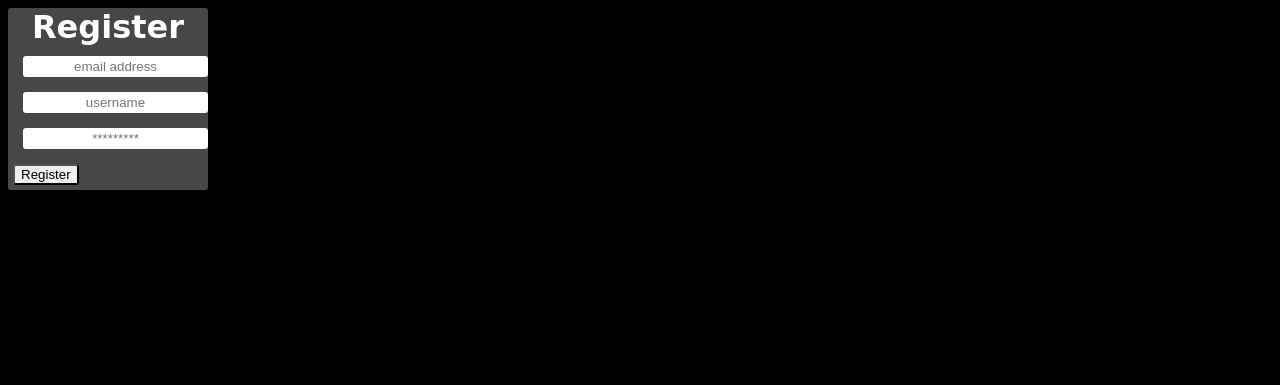
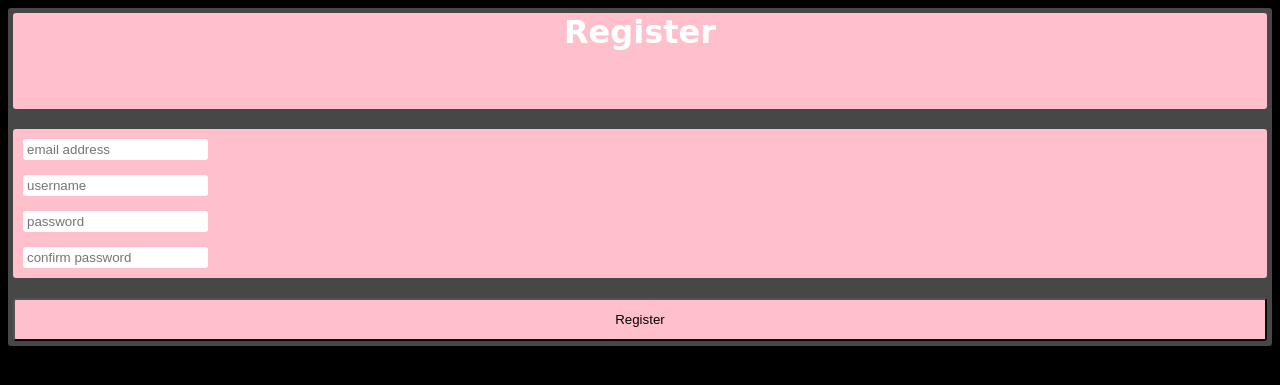
Before and after one commit to garretthoch/Pong-Game-Web-based, a Flask app: page /register in a window 1280 px wide. Shown: the top 385 px of the page. Run offline with Flask 2, Linux system fonts and the light colour scheme; some web fonts are replaced.

Commit message:
Trying to figure out how CSS grid works for auth stuff

```diff
--- a/pong/static/style.css
+++ b/pong/static/style.css
@@ -1,6 +1,20 @@
 @import url("https://fonts.googleapis.com/css?family=Bungee+Inline&display=swap");
 html {
   background-color: black;
+}
+
+.container {
+  display: -ms-grid;
+  display: grid;
+  -ms-grid-columns: 1fr;
+      grid-template-columns: 1fr;
+  -ms-grid-rows: 2fr 3fr 1fr;
+      grid-template-rows: 2fr 3fr 1fr;
+  grid-gap: 10px;
+}
+
+.item {
+  background-color: pink;
 }
 
 .authTitle {
@@ -12,20 +26,16 @@ html {
 
 .auth {
   background-color: #474747;
-  -ms-flex-item-align: center;
-      -ms-grid-row-align: center;
-      align-self: center;
-  width: 200px;
+  width: auto;
   border-radius: 3px;
-}
-
-.auth input {
-  border-color: transparent;
 }
 
 .auth * {
   border-radius: 3px;
   margin: 5px;
-  text-align: center;
+}
+
+.auth * input {
+  border-color: transparent;
 }
 /*# sourceMappingURL=style.css.map */
--- a/pong/static/style.scss
+++ b/pong/static/style.scss
@@ -1,6 +1,18 @@
 html {background-color: black;}
 
 @import url('https://fonts.googleapis.com/css?family=Bungee+Inline&display=swap');
+
+
+.container{
+    display: grid;
+    grid-template-columns: 1fr;
+    grid-template-rows: 2fr 3fr 1fr;
+    grid-gap: 10px;
+
+}
+.item{
+    background-color: pink;
+}
 
 .authTitle{
     font-family: 'Bungee Inline', cursive;
@@ -11,17 +23,14 @@ html {background-color: black;}
 
 .auth {
     background-color: #474747 ;
-    align-self: center;
-    width: 200px;
+    width: auto;
     border-radius: 3px;
+}
+
+.auth * {
+    border-radius: 3px;
+    margin:5px;
     input{
         border-color: transparent;
     }
-
 }
-
-.auth *{
-    border-radius: 3px;
-    margin:5px;
-    text-align: center;
-}
--- a/pong/templates/base.html
+++ b/pong/templates/base.html
@@ -6,13 +6,12 @@
 </head>
 <body>
 
-  <div class="auth flex-container">
-    <h1 class=authTitle >{{authTitle}}</h1>
-    <form>
+  <div class="auth container">
+    <h1 class="authTitle item">{{authTitle}}</h1>
+    <form class="item">
       {% block content %}
       {% endblock%}
     </form>
-    <button type="submit" value="submit">{{authTitle}}</button>
+    <button class="item" type="submit" value="submit">{{authTitle}}</button>
   </div>
-  <h1 ></h1>
 </body>
--- a/pong/templates/register.html
+++ b/pong/templates/register.html
@@ -8,6 +8,9 @@
             <input type="text" name="username" placeholder="username" >
         </div>
         <div>
-            <input type="password" name="password" placeholder="*********" >
+            <input type="password" name="password" placeholder="password" >
+        </div>
+        <div>
+            <input type="password" name="password" placeholder="confirm password" >
         </div>
 {% endblock %}
```
Also changed, not shown: 1 other file.
